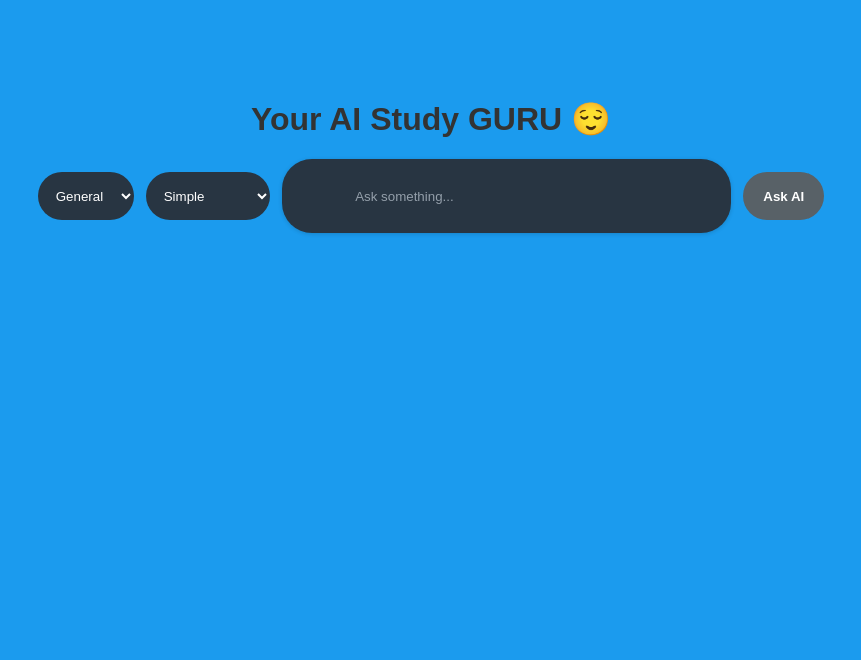
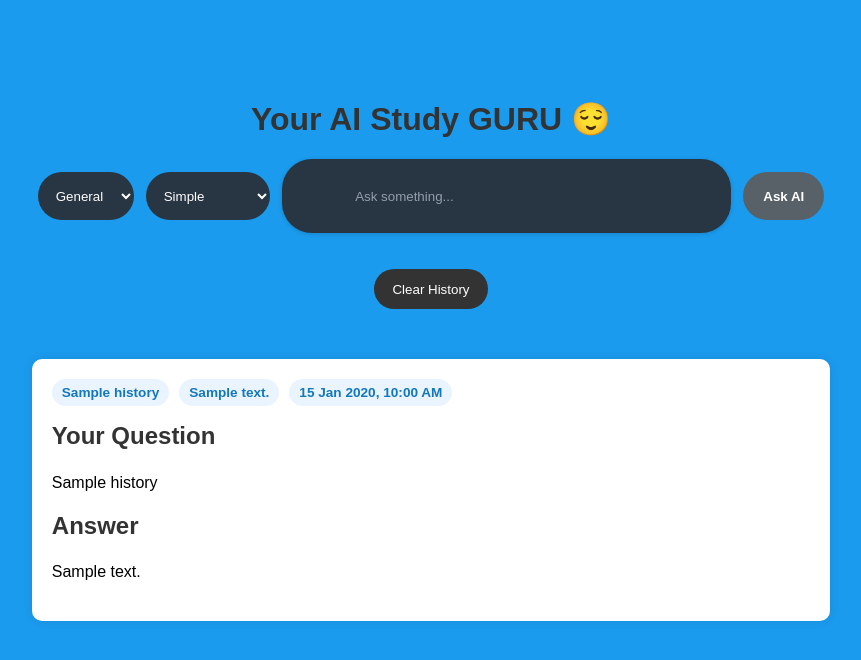
Before and after one commit to its-rosh/Gemini, a Flask app: page / in a window 1280 px wide. Shown: the top 660 px of the page, without its empty margins (209-1070 px from the left). Run offline with Flask 3, Linux system fonts and the light colour scheme; tables that the repository leaves empty hold one stand-in row (values such as "Sample post").

Commit message:
added more code

```diff
--- a/app.py
+++ b/app.py
@@ -1,4 +1,4 @@
-from flask import Flask, render_template, request, session
+from flask import Flask, render_template, request, redirect
 from flask_sqlalchemy import SQLAlchemy
 from google import genai
 from datetime import datetime
@@ -29,7 +29,7 @@ class ChatHistory(db.Model):
 @app.route("/", methods=["GET", "POST"])
 def home():
 
-    history = session.get("history", [])
+    history = ChatHistory.query.order_by(ChatHistory.created_at.desc()).all()
 
     if request.method == "POST":
 
@@ -65,16 +65,23 @@ Student question:
         except Exception as e:
             response = "Sorry, something went wrong. Please try again after a few minutes."
 
-        history.append({
-            "question": user_input,
-            "answer": response,
-            "subject": subject,
-            "answer_style": answer_style
-        })
+        chat = ChatHistory(
+        question=user_input,
+        answer=response,
+        subject=subject,
+        answer_style=answer_style)
 
-        session["history"] = history
+        db.session.add(chat)
+        db.session.commit()
+        history = ChatHistory.query.order_by(ChatHistory.created_at.desc()).all()
 
     return render_template("index.html", history=history)
+
+@app.route("/clear", methods=["POST"])
+def clear_history():
+    ChatHistory.query.delete()
+    db.session.commit()
+    return redirect("/")
 
 if __name__ == "__main__":
     with app.app_context():
--- a/static/style.css
+++ b/static/style.css
@@ -173,3 +173,41 @@ textarea.input {
 .clear-btn:hover {
     background-color: #111;
 }
+
+.clear-btn {
+  margin: 0 auto 20px;
+  height: 40px;
+  padding: 0 18px;
+  border: none;
+  border-radius: 20px;
+  background-color: #333;
+  color: white;
+  cursor: pointer;
+}
+
+.clear-btn:hover {
+  background-color: #111;
+}
+
+.meta-row {
+  display: flex;
+  gap: 10px;
+  flex-wrap: wrap;
+  margin-bottom: 16px;
+}
+
+.meta-row span {
+  padding: 6px 10px;
+  border-radius: 20px;
+  background-color: #eaf4ff;
+  color: #1378bb;
+  font-size: 0.85rem;
+  font-weight: 600;
+}
+.filter-form {
+  display: flex;
+  justify-content: center;
+  gap: 10px;
+  margin: 0 auto 20px;
+  flex-wrap: wrap;
+}
--- a/templates/index.html
+++ b/templates/index.html
@@ -59,8 +59,19 @@
 </form>
 
 {% if history %}
+
+    <form action="/clear" method="POST">
+        <button type="submit" class="clear-btn">Clear History</button>
+    </form>
+
     {% for item in history %}
         <div class="response-box">
+            <div class="meta-row">
+        <span>{{ item.subject }}</span>
+        <span>{{ item.answer_style }}</span>
+        <span>{{ item.created_at.strftime("%d %b %Y, %I:%M %p") }}</span>
+            </div>
+
             <h2>Your Question</h2>
             <p>{{ item.question }}</p>
 
@@ -70,16 +81,6 @@
     {% endfor %}
 {% endif %}
 
-{% if response %}
-    <div class="response-box">
-        <h2>Your Question</h2>
-        <p>{{ question }}</p>
-
-        <h2>Answer</h2>
-        <p>{{ response }}</p>
-    </div>
-{% endif %}
-
 </body>
 
 </html>
```
